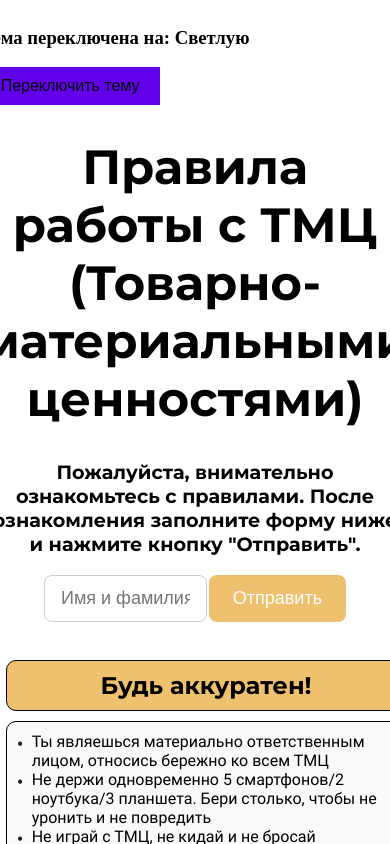
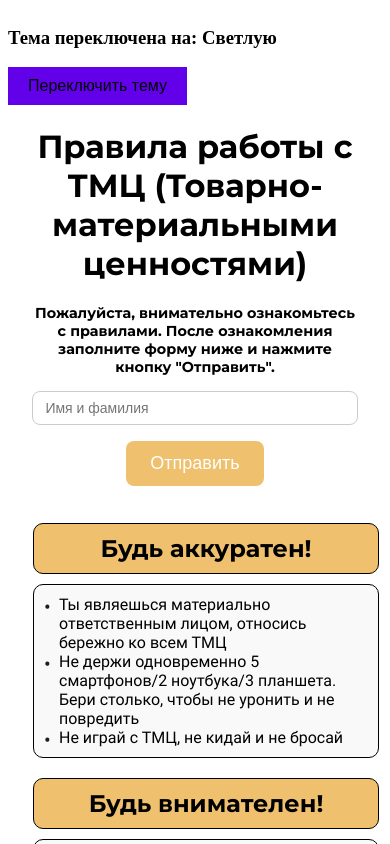
Before and after one commit to Aleksandr64ru/Employee-Handbook, a React (Create React App) app: page / in a window 390 px wide. Shown: the top 844 px of the page. Built offline with nearby package versions, Linux system fonts and the light colour scheme.

Commit message:
Add.adapt.1

```diff
--- a/package.json
+++ b/package.json
@@ -23,7 +23,7 @@
     "test": "react-scripts test",
     "eject": "react-scripts eject",
     "predeploy": "npm run build",
-  "deploy": "gh-pages -d build"
+    "deploy": "gh-pages -d build"
   },
   "eslintConfig": {
     "extends": [
--- a/src/styles/Custominput.css
+++ b/src/styles/Custominput.css
@@ -1,3 +1,4 @@
+/* Контейнер для ввода */
 .input-container {
   font-family: "Roboto", sans-serif;
   display: flex;
@@ -6,6 +7,7 @@
   gap: 0.5%;
 }
 
+/* Поле ввода */
 .custom-input {
   width: 30%;
   padding: 12px 16px;
@@ -15,8 +17,41 @@
   transition: all 0.3s ease;
 }
 
+/* Стили для поля ввода при фокусе */
 .custom-input:focus {
   outline: none;
   border-color: #e8a42f;
   box-shadow: 0 0 5px rgba(74, 144, 226, 0.5);
 }
+
+/* Адаптация для экранов с шириной до 768px */
+@media (max-width: 768px) {
+  .input-container {
+    display: flex;
+    flex-direction: column;
+    align-items: center;
+    gap: 1rem; /* увеличиваем отступы между полями ввода */
+  }
+
+  .custom-input {
+    width: 60%; /* Увеличиваем ширину поля ввода */
+    font-size: 1rem; /* Уменьшаем размер шрифта для мобильных устройств */
+    padding: 10px 14px; /* Уменьшаем отступы */
+  }
+}
+
+/* Адаптация для экранов с шириной до 480px */
+@media (max-width: 480px) {
+  .input-container {
+    display: flex;
+    flex-direction: column;
+    align-items: center;
+    gap: 1rem; /* Увеличиваем отступы между полями ввода */
+  }
+
+  .custom-input {
+    width: 80%; /* Увеличиваем ширину поля ввода на самых маленьких экранах */
+    font-size: 0.875rem; /* Уменьшаем размер шрифта еще больше */
+    padding: 8px 12px; /* Уменьшаем отступы для компактных экранов */
+  }
+}
--- a/src/styles/Rules.css
+++ b/src/styles/Rules.css
@@ -1,26 +1,32 @@
+/* Шрифты */
 @font-face {
   font-family: "Roboto";
   src: url("/src/fonts/Roboto-Regular.woff2") format("woff2"),
     url("/src/fonts/Roboto-Regular.woff") format("woff");
   font-weight: 400;
   font-style: normal;
+  font-display: swap; /* ускоряем загрузку шрифта */
 }
 
+/* Контейнер с правилами */
 .rules-container {
   max-width: 100%;
   display: grid;
   grid-template-columns: 1fr;
-  display: inline-grid;
   gap: 10px;
+  padding: 10px;
+  /* Убираем display: inline-grid, так как display: grid подходит */
 }
 
-
+/* Секции с правилами */
 .rules-section {
   display: flex;
   justify-content: center;
   gap: 10px;
+  flex-wrap: wrap; /* Подстраиваем содержимое для маленьких экранов */
 }
 
+/* Заголовок секции */
 .rules-title {
   display: flex;
   justify-content: center;
@@ -32,11 +38,14 @@
   border-radius: 10px;
   padding: 10px;
   background-color: var(--rules-title);
+  text-align: center;
+  margin-bottom: 10px; /* Добавляем отступ снизу */
 }
 
+/* Список правил */
 .rules-list {
   width: 30%;
-  font-size:  1.125rem;
+  font-size: 1.125rem;
   grid-area: catalog;
   grid-area: rules;
   border: 1px solid black;
@@ -48,6 +57,7 @@
   font-family: "Roboto", sans-serif;
 }
 
+/* Стили для элементов списка */
 .rules-list li {
   position: relative;
   padding-left: 20px;
@@ -62,12 +72,11 @@
   top: 0;
 }
 
-
-@media (max-width: 480px) {
+/* Адаптация для экранов с шириной до 768px */
+@media (max-width: 768px) {
   .rules-container {
     display: block;
     padding: 10px;
-
   }
 
   .rules-section {
@@ -75,6 +84,46 @@
     padding: 0 15px;
   }
 
+  /* Заголовок секции */
+  .rules-title {
+    width: 100%;
+    font-size: 1.75rem;
+    text-align: center;
+    margin-bottom: 10px;
+  }
+
+  /* Список правил */
+  .rules-list {
+    width: 100%;
+    font-size: 1.125rem;
+    margin-top: 0;
+  }
+
+  /* Элементы списка */
+  .rules-list li {
+    padding-left: 15px;
+  }
+
+  /* Подстройка для элементов внутри секции */
+  .rules-section {
+    flex-direction: column; /* Меняем на столбцы */
+    gap: 20px;  /* Увеличиваем пространство между элементами */
+  }
+}
+
+/* Адаптация для экранов с шириной до 480px */
+@media (max-width: 480px) {
+  .rules-container {
+    display: block;
+    padding: 10px;
+  }
+
+  .rules-section {
+    display: block;
+    padding: 0 15px;
+  }
+
+  /* Заголовок секции */
   .rules-title {
     width: 100%;
     font-size: 1.5rem;
@@ -82,13 +131,21 @@
     margin-bottom: 10px;
   }
 
+  /* Список правил */
   .rules-list {
     width: 100%;
     font-size: 1rem;
     margin-top: 0;
   }
 
+  /* Элементы списка */
   .rules-list li {
     padding-left: 15px;
   }
+
+  /* Подстройка для элементов внутри секции */
+  .rules-section {
+    flex-direction: column; /* Меняем на столбцы */
+    gap: 20px;  /* Увеличиваем пространство между элементами */
+  }
 }
--- a/src/styles/Title.css
+++ b/src/styles/Title.css
@@ -1,9 +1,11 @@
+/* Шрифты */
 @font-face {
   font-family: "Montserrat";
   src: url("/src/fonts/Montserrat-Bold.woff2") format("woff2"),
     url("/src/fonts/Montserrat-Bold.woff") format("woff");
   font-weight: 700;
   font-style: normal;
+  font-display: swap; /* ускоряем загрузку шрифта */
 }
 
 @font-face {
@@ -12,20 +14,65 @@
     url("/src/fonts/Montserrat-Regular.woff") format("woff");
   font-weight: 400;
   font-style: normal;
+  font-display: swap; /* ускоряем загрузку шрифта */
 }
 
+/* Стили для титула */
 .title {
   font-family: "Montserrat", sans-serif;
   text-align: center;
   font-weight: 700;
+  font-size: 2.5rem;  /* стандартный размер для десктопа */
 }
 
-
+/* Заголовок */
 .header-title {
-  font-size: 3rem;
+  font-size: 3rem; /* заголовок для больших экранов */
 }
 
+/* Основной текст */
 .bottom-text {
   font-size: 1.2rem;
   padding: 0 10px;
 }
+
+/* Адаптация для мобильных устройств */
+@media (max-width: 768px) {
+  /* Титул */
+  .title {
+    font-size: 1.8rem; /* уменьшаем размер шрифта */
+    padding: 0 15px;  /* добавляем отступы */
+  }
+
+  /* Заголовок */
+  .header-title {
+    font-size: 2.5rem;  /* уменьшаем размер заголовка */
+  }
+
+  /* Основной текст */
+  .bottom-text {
+    font-size: 1rem;  /* уменьшаем размер текста */
+    padding: 0 5px;   /* уменьшаем отступы для мобильных */
+  }
+
+  /* Дополнительное выравнивание для мобильных устройств */
+  .title, .header-title, .bottom-text {
+    text-align: center; /* выравниваем все элементы по центру */
+  }
+}
+
+/* Адаптация для очень маленьких экранов (например, для смартфонов) */
+@media (max-width: 480px) {
+  .title {
+    font-size: 1.5rem; /* ещё больше уменьшаем размер */
+  }
+
+  .header-title {
+    font-size: 2rem; /* меньше размер шрифта */
+  }
+
+  .bottom-text {
+    font-size: 0.9rem;  /* ещё меньше текст для удобства */
+    padding: 0 10px;    /* немного увеличиваем отступы */
+  }
+}
```
Lines whose indentation alone changed are shown as unchanged.
